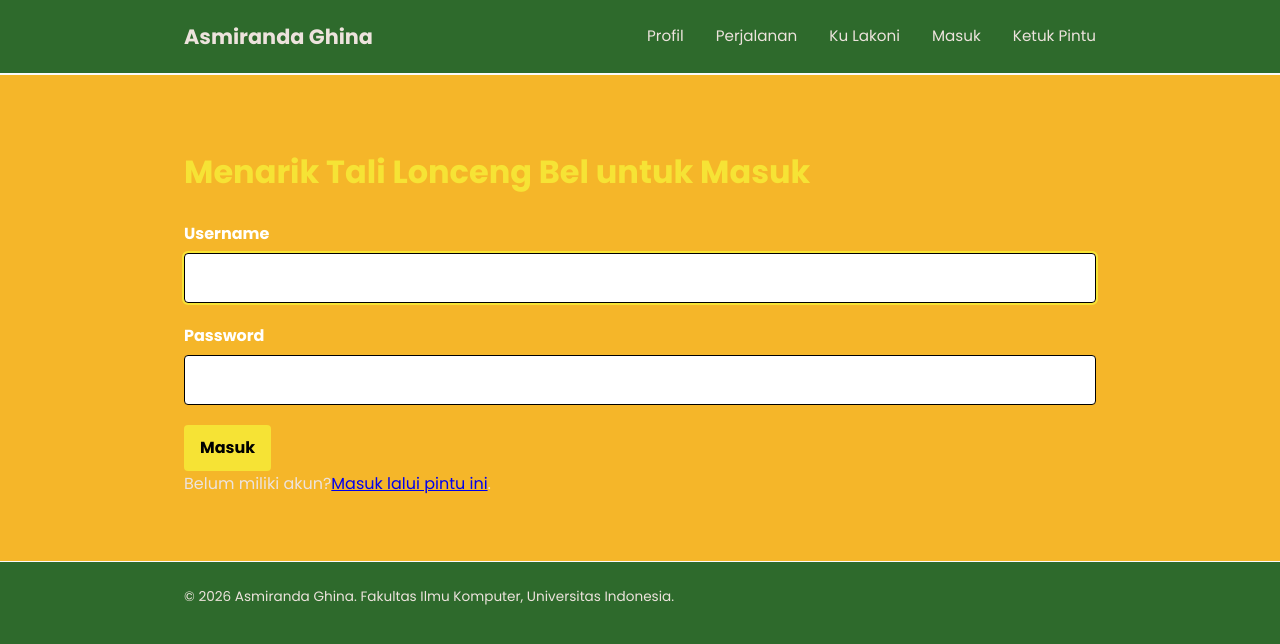
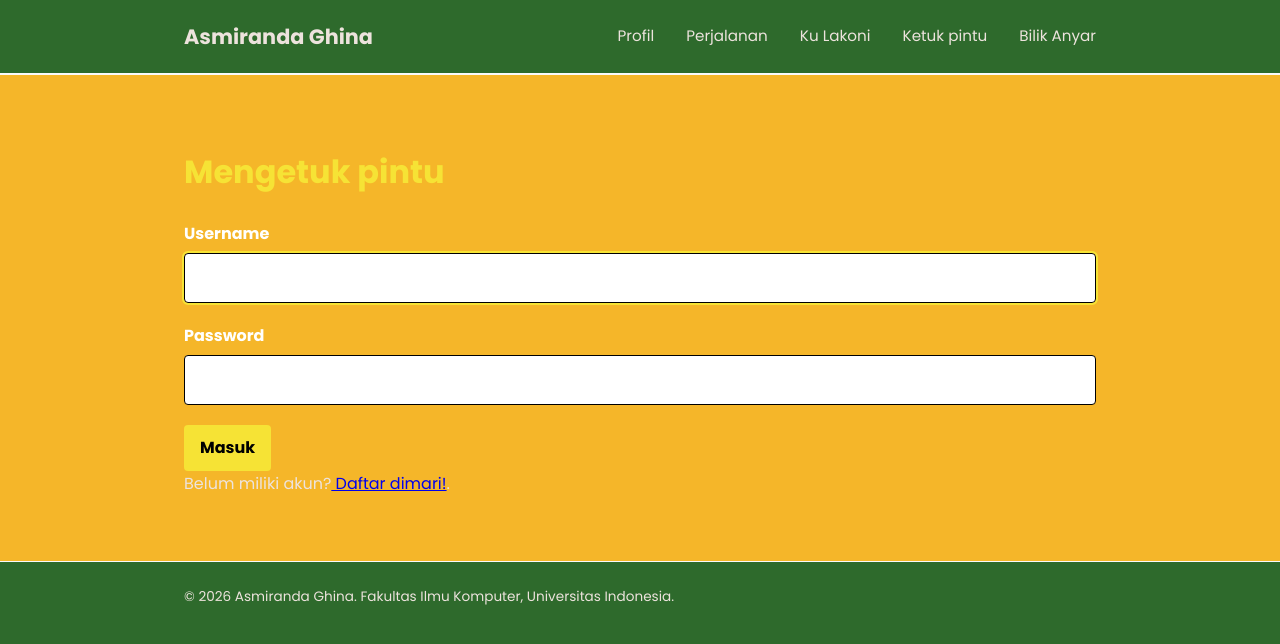
Before and after one commit to asmirandaghina/myportofolio, a Django app: page /login/ in a window 1280 px wide. Shown: the top 644 px of the page. Run offline with Django 5.2, Linux system fonts and the light colour scheme.

Commit message:
Memperbaiki diksi kata login dan register

```diff
--- a/templates/base.html
+++ b/templates/base.html
@@ -22,8 +22,8 @@
                     <span clas="nave-user">{{ user.username }}</span>
                     <a href="{% url 'main:logout' %}">Pulang</a>
                 {% else %}
-                    <a href="{% url 'main:login' %}">Masuk</a>
-                    <a href="{% url 'main:register' %}">Ketuk Pintu</a>
+                    <a href="{% url 'main:login' %}">Ketuk pintu</a>
+                    <a href="{% url 'main:register' %}">Bilik Anyar</a>
                 {% endif %}
             </nav>
         </div>
--- a/templates/login.html
+++ b/templates/login.html
@@ -6,7 +6,7 @@
     <main>
         <section class="experience-section">
             <div class="container">
-                <h1>Menarik Tali Lonceng Bel untuk Masuk</h1>
+                <h1>Mengetuk pintu</h1>
                 {% for message in messages %}
                     <p class="form-messages">{{ message }}</p>
                 {% endfor %}
@@ -26,7 +26,7 @@
                     {% endfor %}
                     <button type="submit" class="button">Masuk</button>
                 </form>
-                <p>Belum miliki akun?<a href="{% url 'main:register' %}">Masuk lalui pintu ini</a>.</p>
+                <p>Belum miliki akun?<a href="{% url 'main:register' %}"> Daftar dimari!</a>.</p>
             </div>
         </section>
     </main>
--- a/templates/register.html
+++ b/templates/register.html
@@ -6,7 +6,7 @@
     <main>
         <section class="experience-section">
             <div class="container">
-                <h1>Buat Akun</h1>
+                <h1>Buat Bilik Anyar</h1>
                 <form method="post" action="{% url 'main:register'}" class="project-form">
                     {% csrf_token %}
                     {% for error in form.non_field_errors %}
@@ -26,7 +26,7 @@
                     {% endfor %}
                     <button type="submit" class="button">Daftar</button>
                 </form>
-                <p>Sudah miliki akun?<a href="{% url 'main:login'}>Kemari masuk!<\a>.</p>
+                <p>Sudah miliki akun?<a href="{% url 'main:login' %}"> Kemari masuk!</a>.</p>
             </div>
         </section>
     </main>
```
